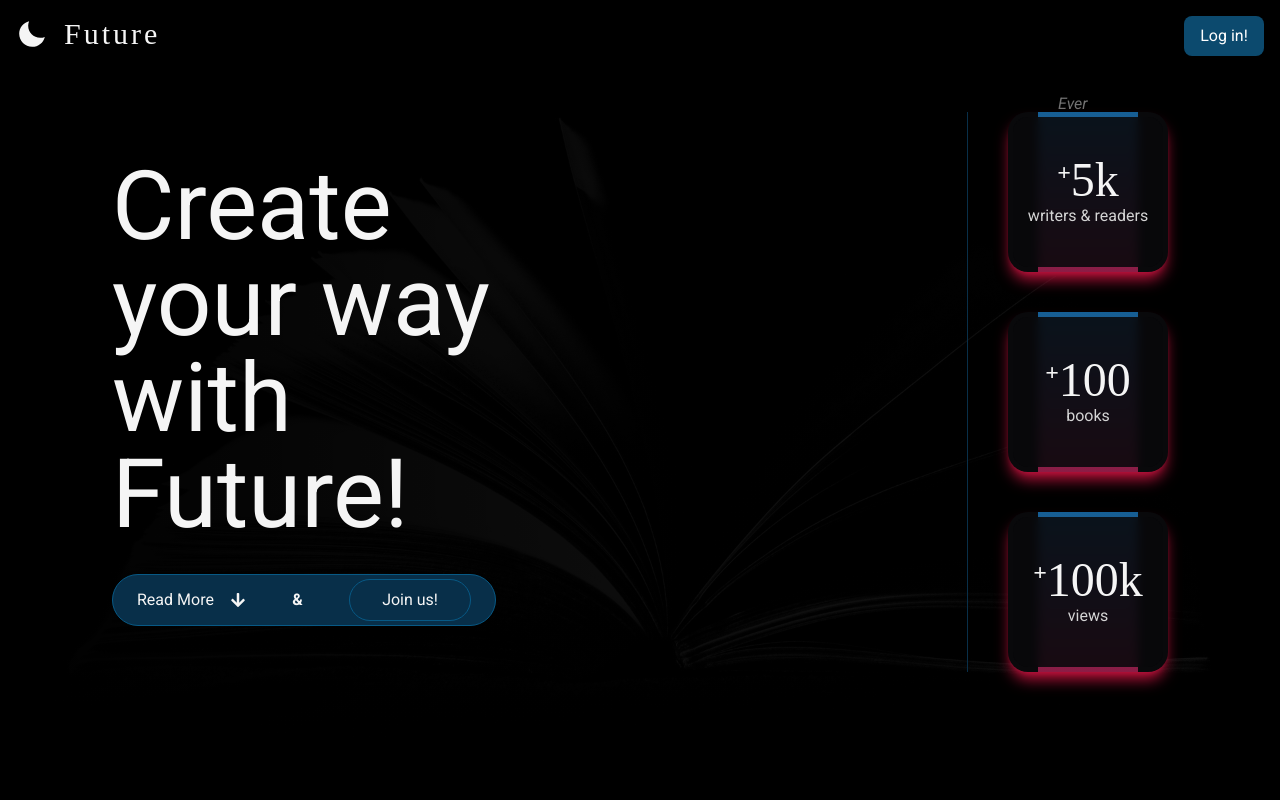
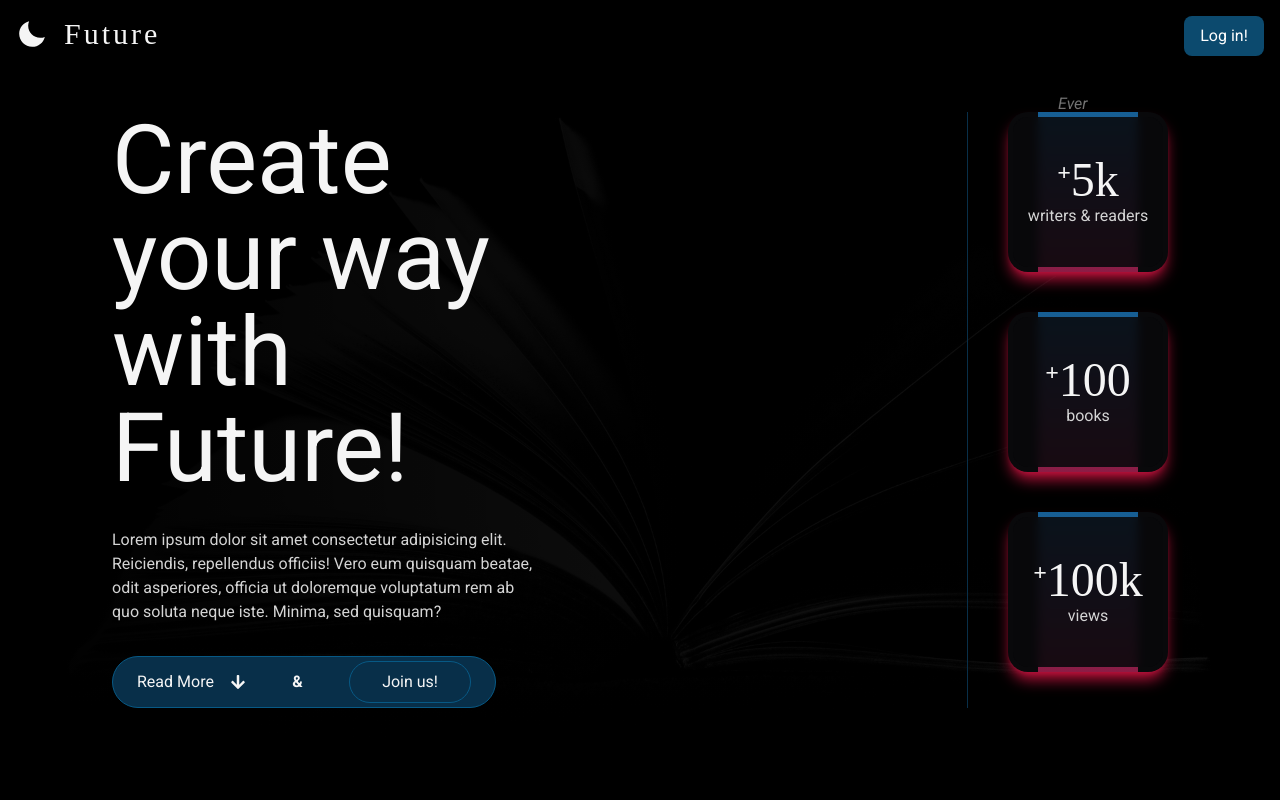
Before and after one commit to pawelek7k/future, a Next.js app: page / in a window 1280 px wide. Shown: the top 800 px of the page. Built offline with nearby package versions, Linux system fonts and the light colour scheme; a web font is replaced by a local one.

Commit message:
Update Hero.tsx

```diff
--- a/app/components/landing/Hero.tsx
+++ b/app/components/landing/Hero.tsx
@@ -12,9 +12,15 @@ export const Hero: React.FC = () => {
       <MarketingNavigation />
       <div className="flex md:justify-between justify-center">
         <div className="flex flex-col gap-8 justify-center">
-          <h1 className="text-neutral-100 text-3xl sm:text-4xl lg:text-8xl w-1/2 text-center md:text-start">
+          <h1 className="text-neutral-100 text-3xl sm:text-4xl lg:text-8xl w-1/2 text-center md:text-start leading-loose">
             Create your way with Future!
           </h1>
+          <p className="text-neutral-300 w-1/2">
+            Lorem ipsum dolor sit amet consectetur adipisicing elit. Reiciendis,
+            repellendus officiis! Vero eum quisquam beatae, odit asperiores,
+            officia ut doloremque voluptatum rem ab quo soluta neque iste.
+            Minima, sed quisquam?
+          </p>
           <div className="text-neutral-100 bg-sky-950 rounded-full flex justify-between py-1 items-center px-6 border border-sky-800 w-96">
             <p className="flex items-center gap-4">
               Read More <FaArrowDown />
```
